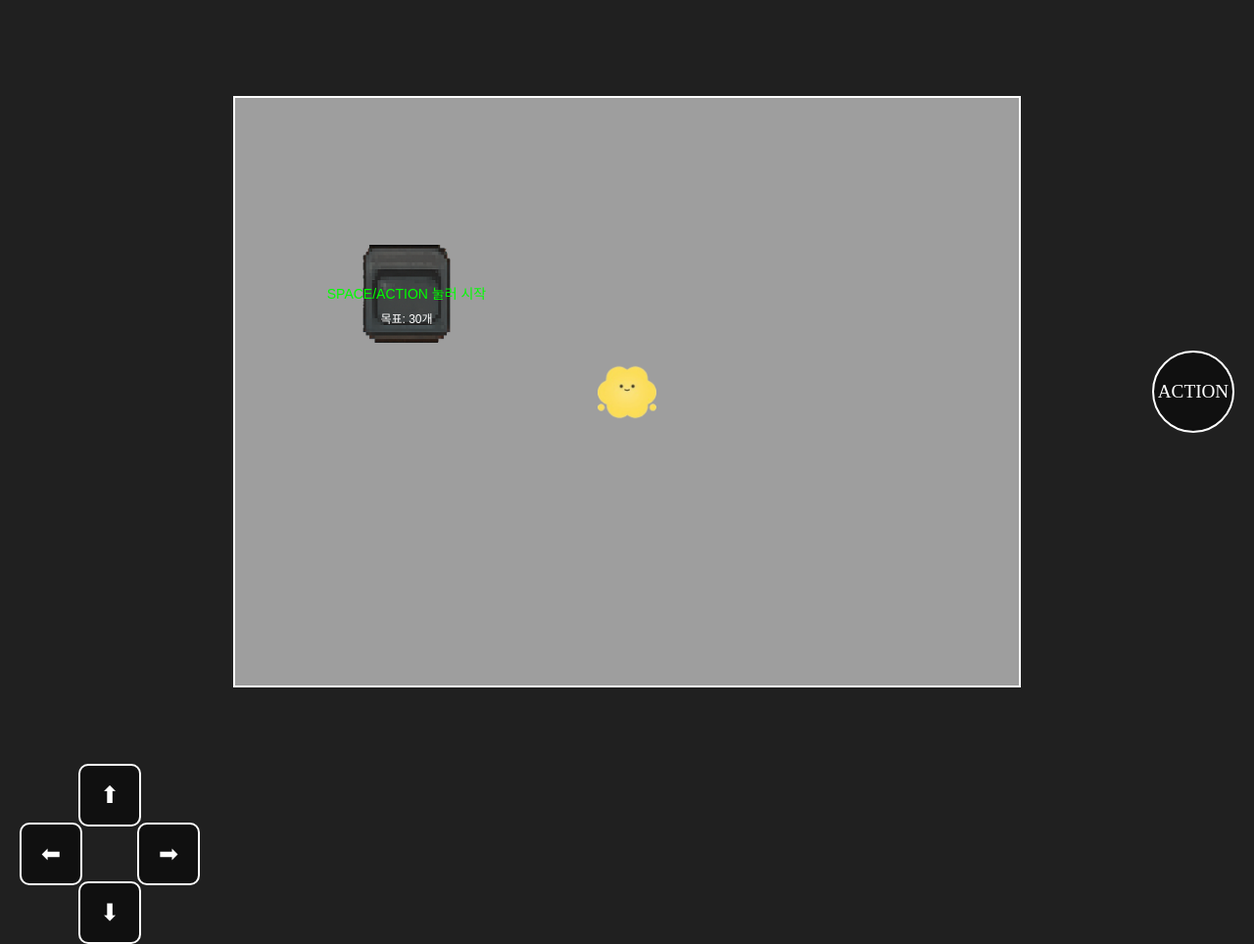
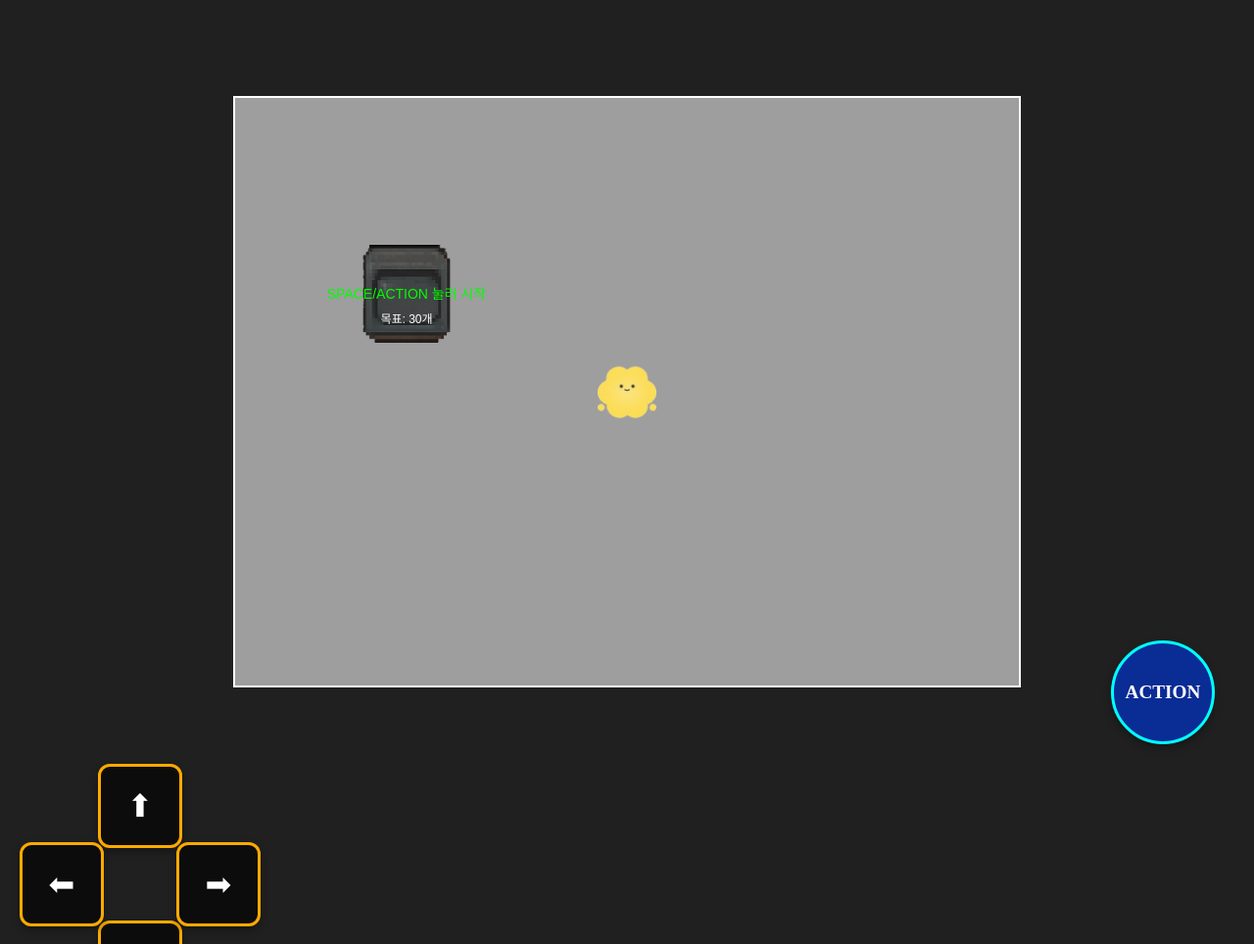
Before and after one commit to inugim58/Gureumigamebeta, a plain HTML site: page index.html in a window 1280 px wide. Shown: the whole page at 98% size. After the commit the page ends 800 px from the top, so only its background shows below. Drawn offline with Linux system fonts and the light colour scheme.

Commit message:
Update index.html

```diff
--- a/index.html
+++ b/index.html
@@ -18,46 +18,50 @@
             background: #101010;
         }
         #controls {
-    position: absolute;
+    position: fixed; /* 캔버스 크기와 관계없이 화면에 고정 */
     bottom: 20px;
     left: 20px;
-    user-select: none; /* 터치 시 텍스트 선택 방지 */
+    user-select: none;
+    z-index: 10; /* 캔버스 위에 확실히 표시 */
 }
 
 .dpad-button, #action-button {
-    width: 60px;
-    height: 60px;
-    background-color: rgba(0, 0, 0, 0.5);
+    /* 버튼 기본 크기 및 스타일 확대 */
+    width: 80px;
+    height: 80px;
+    background-color: rgba(0, 0, 0, 0.6); /* 투명도 약간 낮춰 시인성 확보 */
     color: white;
-    border: 2px solid white;
-    border-radius: 10px;
+    border: 3px solid #ffaa00; /* 테두리 강조 */
+    border-radius: 12px;
     display: flex;
     justify-content: center;
     align-items: center;
-    font-size: 1.5em;
+    font-size: 2em; /* 폰트 크기 확대 */
     position: absolute;
-    touch-action: manipulation; /* 스크롤 방지 */
+    touch-action: manipulation;
+    box-shadow: 0 4px 8px rgba(0, 0, 0, 0.3);
 }
 
-/* 방향 버튼 위치 */
-#up-button { top: 0; left: 60px; }
-#down-button { top: 120px; left: 60px; }
-#left-button { top: 60px; left: 0; }
-#right-button { top: 60px; left: 120px; }
+/* 방향 버튼 간격 조정 및 크기 확대 */
+#up-button { top: 0; left: 80px; }
+#down-button { top: 160px; left: 80px; }
+#left-button { top: 80px; left: 0; }
+#right-button { top: 80px; left: 160px; }
 
-/* 액션 버튼 위치 (화면 오른쪽) */
+/* 액션 버튼 위치 및 크기 확대 (화면 오른쪽 하단) */
 #action-button {
-    top: 50%;
-    right: 20px;
-    transform: translateY(-50%);
-    width: 80px;
-    height: 80px;
+    position: fixed;
+    bottom: 40px;
+    right: 40px;
+    width: 100px;
+    height: 100px;
     border-radius: 50%; /* 원형 버튼 */
     font-size: 1.2em;
-    position: fixed; /* 캔버스 크기에 관계없이 고정 */
-    bottom: 50px;
-    left: auto;
+    font-weight: bold;
+    background-color: rgba(0, 50, 200, 0.7); /* 색상 변경 */
+    border: 3px solid #00FFFF;
 }
+
     </style>
 </head>
 <body>
```
